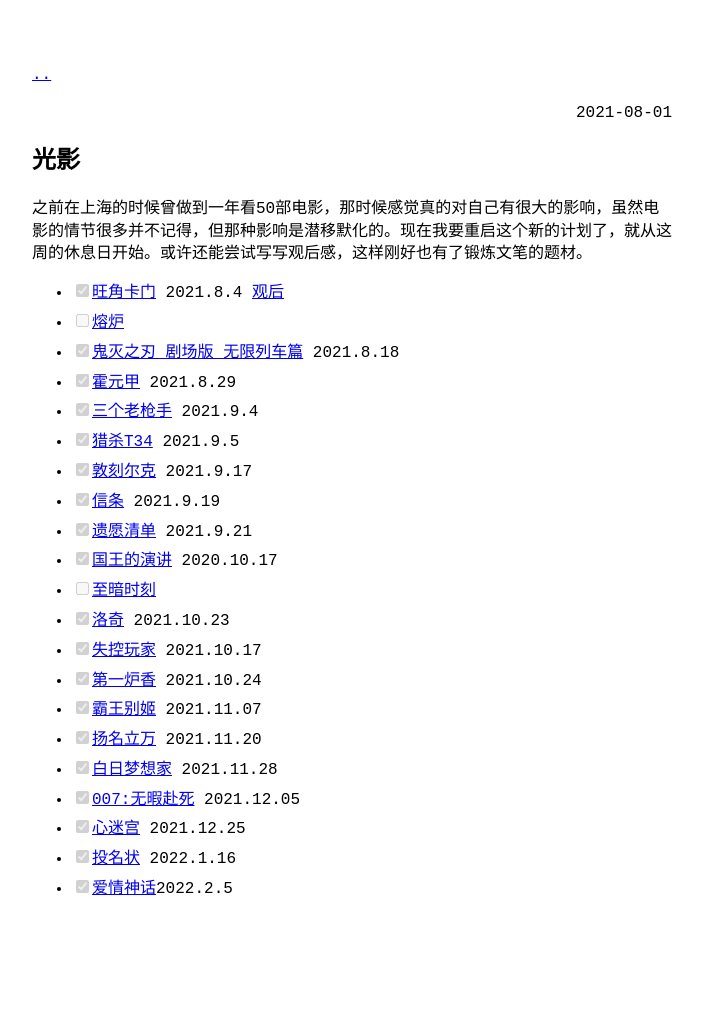
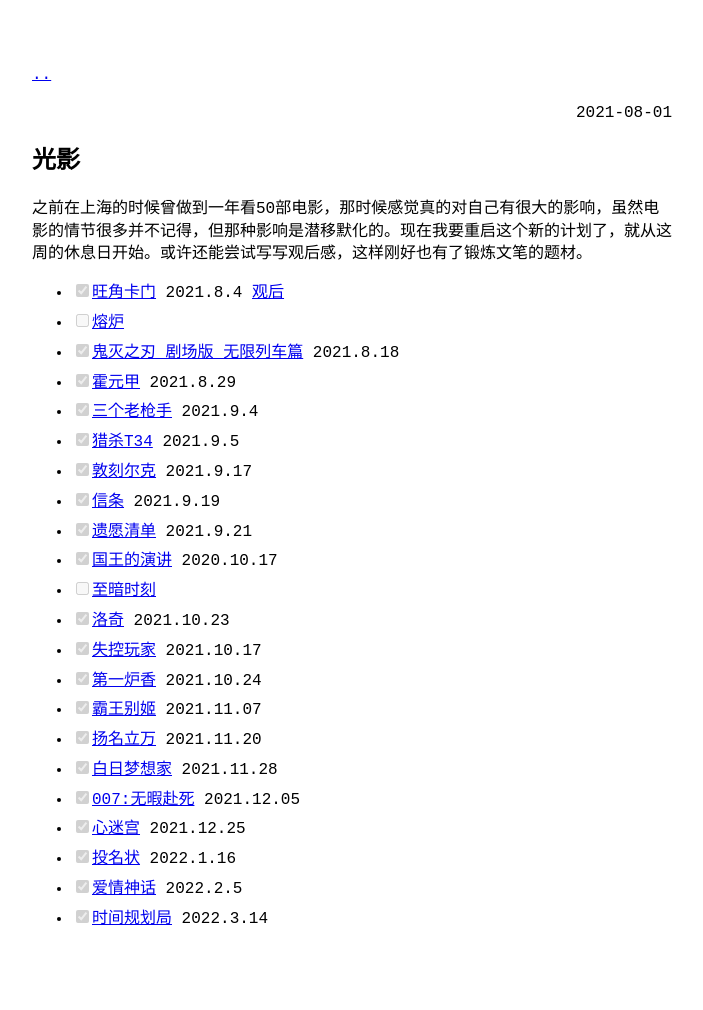
Before and after one commit to lccccc1024/lccccc1024.github.io, a Jekyll site: the page built from _posts/2021-08-01-光影.md, in a window 1280 px wide. Shown: the whole page, without its empty margins (288-991 px from the left). Built offline with Jekyll 4.4.1, drawn with Linux system fonts in a browser that asks for light colours; our own code applies the rules of GitHub Pages for plain Markdown files; before the commit the page ends 980 px from its top, so only the background shows below that.

Commit message:
Update 2021-08-01-光影.md

```diff
--- a/_posts/2021-08-01-光影.md
+++ b/_posts/2021-08-01-光影.md
@@ -20,4 +20,5 @@
 - [x] <a href="https://movie.douban.com/subject/20276229/" target="_blank">007:无暇赴死</a> 2021.12.05
 - [x] <a href="https://movie.douban.com/subject/25917973/" target="_blank">心迷宫</a> 2021.12.25
 - [x] <a href="https://movie.douban.com/subject/1947089/" target="_blank">投名状</a> 2022.1.16
-- [x] <a href="https://movie.douban.com/subject/35376457/" target="_blank">爱情神话</a>2022.2.5
+- [x] <a href="https://movie.douban.com/subject/35376457/" target="_blank">爱情神话</a> 2022.2.5
+- [x] <a href="https://movie.douban.com/subject/4924142/" target="_blank">时间规划局</a> 2022.3.14
```
